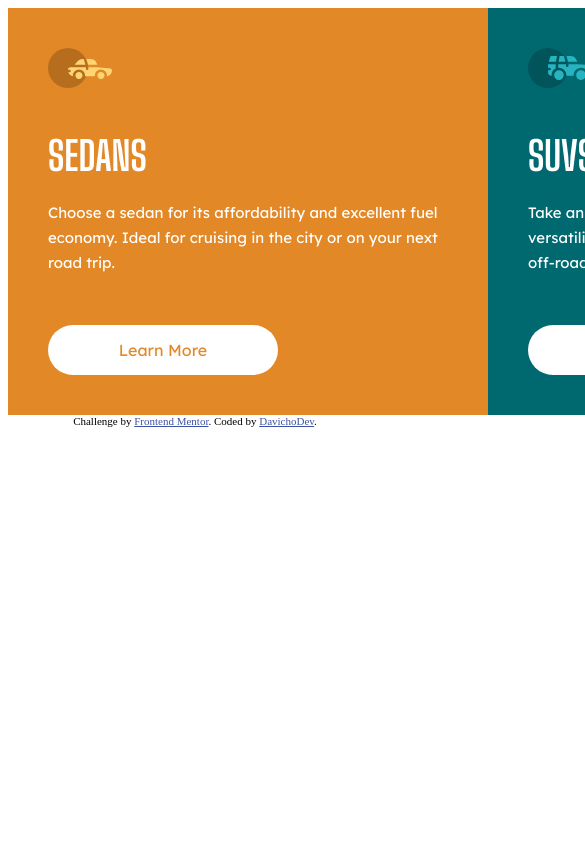
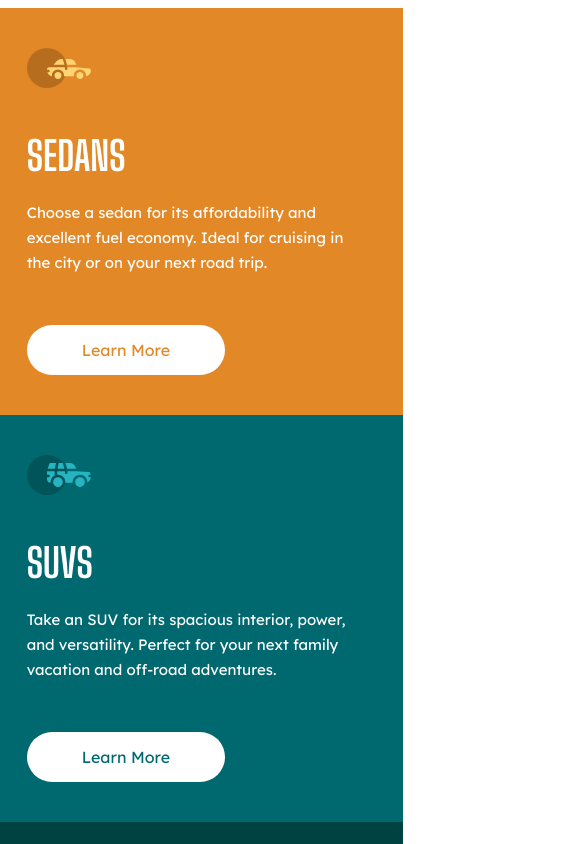
Before and after one commit to DavichoDev/3-Column-Challenge-Frontend-Mentor, a plain HTML site: page index.html in a window 390 px wide. Shown: the top 844 px of the page, 585 px wide, since content can reach past the window. Drawn offline with Linux system fonts and the light colour scheme.

Commit message:
Mediaqueries y detalles de diseno

```diff
--- a/css/styles.sass
+++ b/css/styles.sass
@@ -2,55 +2,71 @@ $sedan-color: hsl(31, 77%, 52%)
 $suv-color: hsl(184, 100%, 22%)
 $luxury-color: hsl(179, 100%, 13%)
 
-.flex-father
+body
+    height: 100vh
     display: flex
-    width: 1440px
+    justify-content: center
     align-items: center
-    justify-content: center
 
-    .flex-child
+    .flex-father
         display: flex
-        flex-direction: column
-        width: 33%
-        padding: 40px
-        font-family: 'Lexend Deca', sans-serif
-        .car-icon
-            margin-top: 0px
-            .car-icon-img
-                margin-bottom: 20px
-        .car-title
-            font-family: 'Big Shoulders Display', cursive
-            color: #FFF
-            font-size: 40px
-            padding: 20px 20px 20px 0px
-        .car-text
-            color: #fff
-            font-size: 15px
-            line-height: 25px
-            padding-bottom: 50px
-        .car-button
-            a
-                background-color: #fff
-                display: inline-block
-                width: 50%
-                border-radius: 100px
-                text-align: center
-                text-decoration: none
-                padding: 15px
+        width: 1440px
+        align-items: center
+        justify-content: center
+        .flex-child
+            display: flex
+            flex-direction: column
+            width: 33%
+            padding: 40px
+            font-family: 'Lexend Deca', sans-serif
+            .car-icon
+                margin-top: 0px
+                .car-icon-img
+                    margin-bottom: 20px
+            .car-title
+                font-family: 'Big Shoulders Display', cursive
+                color: #FFF
+                font-size: 40px
+                padding: 20px 20px 20px 0px
+            .car-text
+                color: #fff
+                font-size: 15px
+                line-height: 25px
+                padding-bottom: 50px
+            .car-button
+                a
+                    background-color: #fff
+                    display: inline-block
+                    width: 50%
+                    border-radius: 100px
+                    text-align: center
+                    text-decoration: none
+                    padding: 15px
 
 
-    .car-Sedan
-        background-color: $sedan-color
-        .car-button
-            a
-                color: $sedan-color
-    .car-Suv
-        background-color: $suv-color
-        .car-button
-            a
-                color: $suv-color
-    .car-Luxury
-        background-color: $luxury-color
-        .car-button
-            a
-                color: $luxury-color
+        .car-Sedan
+            background-color: $sedan-color
+            .car-button
+                a
+                    color: $sedan-color
+        .car-Suv
+            background-color: $suv-color
+            .car-button
+                a
+                    color: $suv-color
+        .car-Luxury
+            background-color: $luxury-color
+            .car-button
+                a
+                    color: $luxury-color
+
+// Media queries
+@media screen and (max-width: 866px)
+
+    body
+        height: fit-content
+        .flex-father
+            flex-direction: column
+            width: 100%
+            .flex-child
+                width: 90%
--- a/index.html
+++ b/index.html
@@ -21,34 +21,28 @@
 <body>
 
   <div class="flex-father">
-
     <!-- SEDANS -->
     <div class="flex-child car-Sedan">
       <div class="car-icon">
         <!-- Icono -->
         <img class="car-icon-img" src="images/icon-sedans.svg" alt="">
       </div>
-
       <div class="car-title">SEDANS</div>
 
       <div class="car-text">
         Choose a sedan for its affordability and excellent fuel economy. Ideal for cruising in the city
         or on your next road trip.
       </div>
-
       <div class="car-button">
         <a href="">Learn More</a>
       </div>
-
     </div>
-
     <!-- SUVS -->
     <div class="flex-child car-Suv">
       <div class="car-icon">
         <!-- Icono -->
         <img class="car-icon-img" src="images/icon-suvs.svg" alt="">
       </div>
-
       <div class="car-title">SUVS</div>
 
       <div class="car-text">
@@ -59,9 +53,7 @@
       <div class="car-button">
         <a href="">Learn More</a>
       </div>
-
     </div>
-
     <!-- LUXURY -->
     <div class="flex-child car-Luxury">
       <div class="car-icon">
@@ -75,17 +67,15 @@
         Cruise in the best car brands without the bloated prices. Enjoy the enhanced comfort of a luxury
         rental and arrive in style.
       </div>
-
       <div class="car-button">
         <a href="">Learn More</a>
       </div>
+    </div>
+  </div>
 
-    </div>
-
-  </div>
-  <div class="attribution">
+  <!-- <div class="attribution">
     Challenge by <a href="https://www.frontendmentor.io?ref=challenge" target="_blank">Frontend Mentor</a>.
     Coded by <a href="https://github.com/DavichoDev">DavichoDev</a>.
-  </div>
+  </div> -->
 </body>
 </html>
```
Also changed, not shown: css/styles.css, 1 other file.
